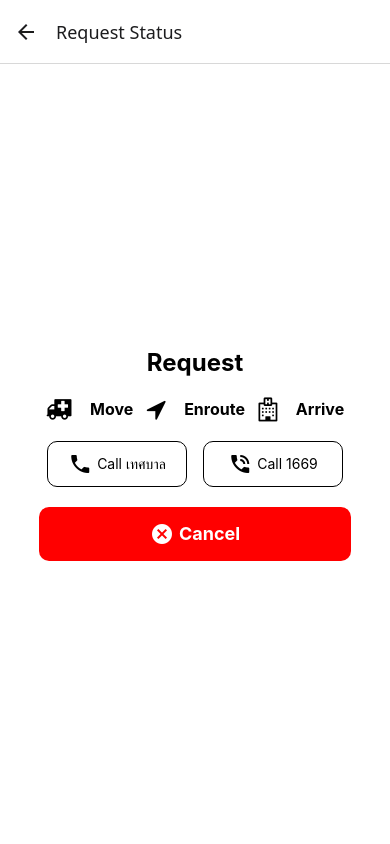
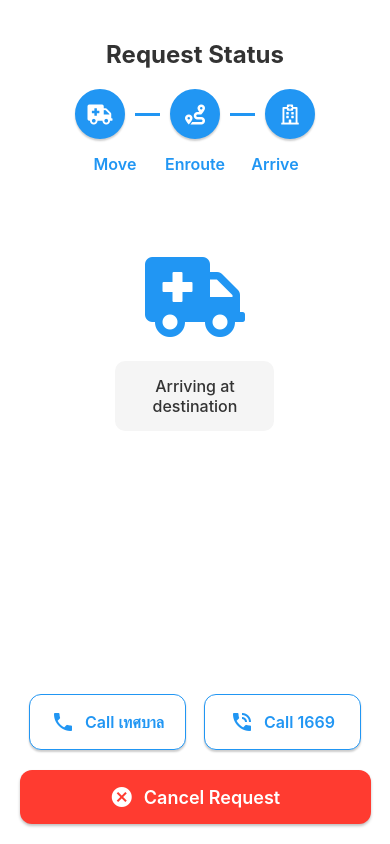
Before and after one commit to Sunshine050/emergency-frontend, a React Native app: screen /RequestStatus in a window 390 px wide. Built offline with nearby package versions, Linux system fonts and the light colour scheme.

Commit message:
request status success

```diff
--- a/package.json
+++ b/package.json
@@ -25,9 +25,11 @@
     "react-native-fbsdk-next": "^13.4.1",
     "react-native-gesture-handler": "~2.20.2",
     "react-native-maps": "1.18.0",
+    "react-native-progress": "^5.0.1",
     "react-native-reanimated": "^3.16.7",
     "react-native-safe-area-context": "^4.14.1",
     "react-native-screens": "~4.4.0",
+    "react-native-swipe-list-view": "^3.2.9",
     "react-native-vector-icons": "^10.2.0",
     "react-native-web": "~0.19.13"
   },
@@ -36,6 +38,7 @@
     "@react-native-community/cli": "^15.1.3",
     "@types/react": "~18.3.12",
     "@types/react-native": "^0.73.0",
+    "@types/react-native-vector-icons": "^6.4.18",
     "typescript": "^5.3.3"
   },
   "private": true
--- a/src/screens/Notifications/NotificationScreen.tsx
+++ b/src/screens/Notifications/NotificationScreen.tsx
@@ -1,5 +1,9 @@
 import React, { useState } from 'react';
-import { View, Text, StyleSheet, FlatList, TouchableOpacity, Alert } from 'react-native';
+import { View, Text, StyleSheet, Alert, TouchableOpacity } from 'react-native';
+import Icon from 'react-native-vector-icons/Ionicons';  // นำเข้าไอคอนจาก react-native-vector-icons
+
+// Add the following line to declare the module
+declare module 'react-native-vector-icons/Ionicons';
 
 const notifications = [
   { id: '1', message: 'แจ้งเตือน: สายด่วนช่วยเหลือสัตว์มีพิษ 1669' },
@@ -17,7 +21,10 @@ const NotificationScreen: React.FC = () => {
       'คุณต้องการลบการแจ้งเตือนนี้หรือไม่?',
       [
         { text: 'ยกเลิก' },
-        { text: 'ลบ', onPress: () => setNotificationList(notificationList.filter(item => item.id !== id)) }
+        {
+          text: 'ลบ',
+          onPress: () => setNotificationList(notificationList.filter(item => item.id !== id))
+        }
       ]
     );
   };
@@ -25,19 +32,15 @@ const NotificationScreen: React.FC = () => {
   const renderItem = ({ item }: { item: any }) => (
     <View style={styles.notificationItem}>
       <Text style={styles.notificationMessage}>{item.message}</Text>
-      <TouchableOpacity onPress={() => handleDelete(item.id)}>
-        <Text style={styles.deleteText}>ลบ</Text>
+      <TouchableOpacity onPress={() => handleDelete(item.id)} style={styles.deleteButton}>
+        <Icon name="trash-outline" size={20} color="#FF3B30" />
       </TouchableOpacity>
     </View>
   );
 
   return (
     <View style={styles.container}>
-      <FlatList
-        data={notificationList}
-        keyExtractor={(item) => item.id}
-        renderItem={renderItem}
-      />
+      {notificationList.map((item) => renderItem({ item }))}
     </View>
   );
 };
@@ -46,23 +49,33 @@ const styles = StyleSheet.create({
   container: {
     flex: 1,
     padding: 20,
-    backgroundColor: '#fff',
+    backgroundColor: '#f5f5f5',
   },
   notificationItem: {
     flexDirection: 'row',
     alignItems: 'center',
     justifyContent: 'space-between',
-    padding: 10,
-    marginBottom: 10,
-    backgroundColor: '#f0f0f0',
-    borderRadius: 10,
+    padding: 15,
+    marginBottom: 15,
+    backgroundColor: '#fff',
+    borderRadius: 12,
+    shadowColor: '#000',
+    shadowOffset: { width: 0, height: 4 },
+    shadowOpacity: 0.1,
+    shadowRadius: 6,
+    elevation: 5,
   },
   notificationMessage: {
     fontSize: 16,
+    color: '#333',
+    fontWeight: '500',
+    flex: 1,
   },
-  deleteText: {
-    color: 'red',
-    fontSize: 14,
+  deleteButton: {
+    marginLeft: 15,
+    padding: 5,
+    justifyContent: 'center',
+    alignItems: 'center',
   },
 });
 
--- a/src/screens/SOS/RequestStatusScreen.tsx
+++ b/src/screens/SOS/RequestStatusScreen.tsx
@@ -1,57 +1,131 @@
-import React, { useEffect, useState } from 'react';
-import { View, Text, TouchableOpacity, StyleSheet, Linking } from 'react-native';
-import { FontAwesome, MaterialIcons } from '@expo/vector-icons';
+import React, { useEffect, useState, useLayoutEffect } from "react";
+import {
+  View,
+  Text,
+  TouchableOpacity,
+  StyleSheet,
+  Linking,
+} from "react-native";
+import { FontAwesome5, MaterialIcons } from "@expo/vector-icons";
 
 const RequestStatusScreen = ({ navigation }: any) => {
+  const [currentStep, setCurrentStep] = useState(0);
   const [municipalPhone, setMunicipalPhone] = useState<string | null>(null);
+
+  // ซ่อน Header
+  useLayoutEffect(() => {
+    navigation.setOptions({ headerShown: false });
+  }, [navigation]);
 
   useEffect(() => {
     const fetchMunicipalPhone = async () => {
       try {
-        const mockPhone = 'เทศบาล'; // เบอร์เทศบาลตัวอย่าง
+        const mockPhone = "เทศบาล";
         setMunicipalPhone(mockPhone);
       } catch (error) {
-        console.error('Error fetching municipal phone:', error);
+        console.error("Error fetching municipal phone:", error);
       }
     };
     fetchMunicipalPhone();
+
+    // Simulate progress updates
+    const interval = setInterval(() => {
+      setCurrentStep((prev) => (prev < 2 ? prev + 1 : prev));
+    }, 2000);
+
+    return () => clearInterval(interval);
   }, []);
+
+  const steps = [
+    { id: 0, label: "Move", icon: "ambulance" },
+    { id: 1, label: "Enroute", icon: "route" },
+    { id: 2, label: "Arrive", icon: "hospital" },
+  ];
 
   return (
     <View style={styles.container}>
-      <Text style={styles.requestTitle}>Request</Text>
+      <Text style={styles.title}>Request Status</Text>
 
-      <View style={styles.statusContainer}>
-        <FontAwesome name="ambulance" size={24} color="black" />
-        <Text style={styles.status}>Move</Text>
-        <FontAwesome name="location-arrow" size={24} color="black" />
-        <Text style={styles.status}>Enroute</Text>
-        <FontAwesome name="hospital-o" size={24} color="black" />
-        <Text style={styles.status}>Arrive</Text>
+      <View style={styles.progressContainer}>
+        <View style={styles.stepsContainer}>
+          {steps.map((step, index) => (
+            <React.Fragment key={step.id}>
+              {index > 0 && (
+                <View
+                  style={[
+                    styles.connector,
+                    { backgroundColor: currentStep >= index ? "#2196F3" : "#E0E0E0" },
+                  ]}
+                />
+              )}
+              <View
+                style={[
+                  styles.stepCircle,
+                  {
+                    backgroundColor: currentStep >= index ? "#2196F3" : "#FFFFFF",
+                    borderColor: currentStep >= index ? "#2196F3" : "#E0E0E0",
+                  },
+                ]}
+              >
+                <FontAwesome5
+                  name={step.icon}
+                  size={20}
+                  color={currentStep >= index ? "#FFFFFF" : "#757575"}
+                />
+              </View>
+            </React.Fragment>
+          ))}
+        </View>
+        <View style={styles.labelContainer}>
+          {steps.map((step, index) => (
+            <Text
+              key={step.id}
+              style={[
+                styles.stepLabel,
+                { color: currentStep >= index ? "#2196F3" : "#757575" }
+              ]}
+            >
+              {step.label}
+            </Text>
+          ))}
+        </View>
       </View>
 
-      {/* ปุ่มโทรในแนวนอน */}
+      <View style={styles.ambulanceContainer}>
+        <FontAwesome5 name="ambulance" size={80} color="#2196F3" />
+        <View style={styles.statusCard}>
+          <Text style={styles.statusText}>
+            {currentStep === 0 ? "Dispatching ambulance..." :
+             currentStep === 1 ? "On the way to your location" :
+             "Arriving at destination"}
+          </Text>
+        </View>
+      </View>
+
       <View style={styles.buttonContainer}>
         <TouchableOpacity
           style={styles.callButton}
           onPress={() => municipalPhone && Linking.openURL(`tel:${municipalPhone}`)}
         >
-          <MaterialIcons name="phone" size={24} color="black" />
+          <MaterialIcons name="phone" size={24} color="#2196F3" />
           <Text style={styles.callText}>Call {municipalPhone}</Text>
         </TouchableOpacity>
 
         <TouchableOpacity
           style={styles.callButton}
-          onPress={() => Linking.openURL('tel:1669')}
+          onPress={() => Linking.openURL("tel:1669")}
         >
-          <MaterialIcons name="phone-in-talk" size={24} color="black" />
+          <MaterialIcons name="phone-in-talk" size={24} color="#2196F3" />
           <Text style={styles.callText}>Call 1669</Text>
         </TouchableOpacity>
       </View>
 
-      <TouchableOpacity style={styles.cancelButton} onPress={() => navigation.goBack()}>
+      <TouchableOpacity
+        style={styles.cancelButton}
+        onPress={() => navigation.goBack()}
+      >
         <MaterialIcons name="cancel" size={24} color="white" />
-        <Text style={styles.cancelText}>Cancel</Text>
+        <Text style={styles.cancelText}>Cancel Request</Text>
       </TouchableOpacity>
     </View>
   );
@@ -60,65 +134,125 @@ const RequestStatusScreen = ({ navigation }: any) => {
 const styles = StyleSheet.create({
   container: {
     flex: 1,
-    justifyContent: 'center',
-    alignItems: 'center',
-    backgroundColor: 'white',
+    backgroundColor: "#FFFFFF",
+    paddingTop: 40,
+    alignItems: "center",
   },
-  requestTitle: {
+  title: {
     fontSize: 24,
-    fontWeight: 'bold',
+    fontWeight: "bold",
+    color: "#333",
+    textAlign: "center",
     marginBottom: 20,
   },
-  statusContainer: {
-    flexDirection: 'row',
-    alignItems: 'center',
-    justifyContent: 'space-around',
-    width: '80%',
-    marginBottom: 20,
+  progressContainer: {
+    paddingHorizontal: 30,
+    marginBottom: 40,
   },
-  status: {
+  stepsContainer: {
+    flexDirection: "row",
+    alignItems: "center",
+    justifyContent: "space-between",
+  },
+  stepCircle: {
+    width: 50,
+    height: 50,
+    borderRadius: 25,
+    borderWidth: 2,
+    alignItems: "center",
+    justifyContent: "center",
+    elevation: 2,
+    shadowColor: "#000",
+    shadowOffset: { width: 0, height: 2 },
+    shadowOpacity: 0.2,
+    shadowRadius: 2,
+  },
+  connector: {
+    flex: 1,
+    height: 3,
+    marginHorizontal: 10,
+  },
+  labelContainer: {
+    flexDirection: "row",
+    justifyContent: "space-between",
+    marginTop: 15,
+  },
+  stepLabel: {
     fontSize: 16,
-    fontWeight: 'bold',
-    color: 'black',
-    marginLeft: 5,
+    fontWeight: "600",
+    textAlign: "center",
+    width: 80,
+  },
+  ambulanceContainer: {
+    alignItems: "center",
+    marginVertical: 40,
+  },
+  statusCard: {
+    backgroundColor: "#F5F5F5",
+    padding: 15,
+    borderRadius: 10,
+    marginTop: 20,
+    width: "80%",
+    alignItems: "center",
+  },
+  statusText: {
+    fontSize: 16,
+    color: "#333",
+    textAlign: "center",
+    fontWeight: "500",
   },
   buttonContainer: {
-    flexDirection: 'row', // เรียงปุ่มในแนวนอน
-    justifyContent: 'space-around',
-    alignItems: 'center',
-    width: '80%',
+    flexDirection: "row",
+    justifyContent: "space-around",
+    alignItems: "center",
+    width: "100%",
+    paddingHorizontal: 20,
+    marginTop: "auto",
     marginBottom: 20,
   },
   callButton: {
-    backgroundColor: 'white',
-    padding: 10,
-    borderRadius: 10,
-    borderWidth: 1,
-    borderColor: 'black',
-    flexDirection: 'row', // ไอคอนและข้อความเรียงข้างกัน
-    alignItems: 'center',
-    justifyContent: 'center',
-    width: '45%', // ปรับขนาดปุ่มให้พอดีกับหน้าจอ
+    backgroundColor: "#FFFFFF",
+    padding: 15,
+    borderRadius: 12,
+    borderWidth: 1.5,
+    borderColor: "#2196F3",
+    flexDirection: "row",
+    alignItems: "center",
+    justifyContent: "center",
+    width: "45%",
+    elevation: 2,
+    shadowColor: "#000",
+    shadowOffset: { width: 0, height: 2 },
+    shadowOpacity: 0.2,
+    shadowRadius: 2,
   },
   callText: {
-    fontSize: 14,
-    color: 'black',
-    marginLeft: 5,
+    fontSize: 16,
+    color: "#2196F3",
+    marginLeft: 10,
+    fontWeight: "600",
   },
   cancelButton: {
-    backgroundColor: 'red',
+    backgroundColor: "#FF3B30",
     padding: 15,
-    borderRadius: 10,
-    flexDirection: 'row',
-    alignItems: 'center',
-    justifyContent: 'center',
-    width: '80%',
+    borderRadius: 12,
+    flexDirection: "row",
+    alignItems: "center",
+    justifyContent: "center",
+    width: "90%",
+    marginBottom: 20,
+    alignSelf: "center",
+    elevation: 3,
+    shadowColor: "#000",
+    shadowOffset: { width: 0, height: 2 },
+    shadowOpacity: 0.25,
+    shadowRadius: 3,
   },
   cancelText: {
-    color: 'white',
+    color: "white",
     fontSize: 18,
-    fontWeight: 'bold',
-    marginLeft: 5,
+    fontWeight: "600",
+    marginLeft: 10,
   },
 });
 
```
Also changed, not shown: 2 other files (tests, documents, lock files or other folders).
